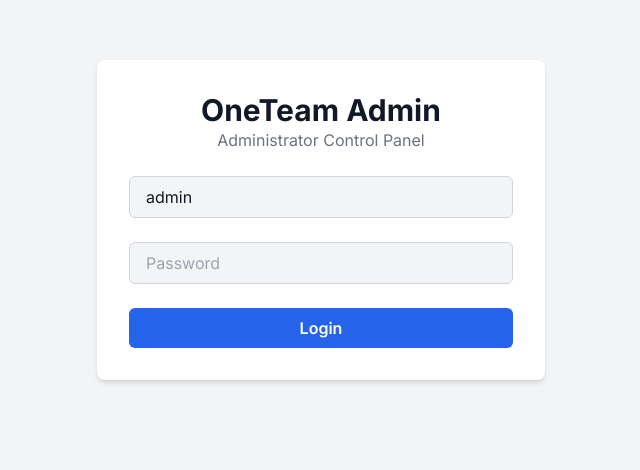
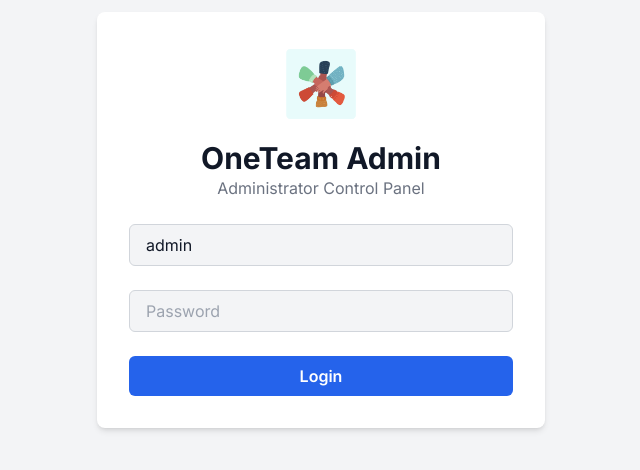
Before and after one commit to ryz3006/OneTeam, a React (Vite) app in the folder apps/admin-ui/: page / in a window 1280 px wide. Shown: the part 180-650 px from the top of the page, without its empty margins (319-959 px from the left). Built offline with nearby package versions, Linux system fonts and the light colour scheme; no server answers.

Commit message:
Update AdminLoginPage.jsx

```diff
--- a/apps/admin-ui/src/pages/AdminLoginPage.jsx
+++ b/apps/admin-ui/src/pages/AdminLoginPage.jsx
@@ -2,6 +2,7 @@ import React, { useState } from 'react';
 import { useNavigate } from 'react-router-dom';
 import { signInWithEmailAndPassword } from 'firebase/auth';
 import { auth } from '../firebase';
+import LogoOnly from '../images/Logo_only.png'; // Import the logo
 
 const AdminLoginPage = () => {
   const navigate = useNavigate();
@@ -28,6 +29,7 @@ const AdminLoginPage = () => {
     <div className="flex items-center justify-center min-h-screen bg-gray-100 dark:bg-gray-900">
       <div className="w-full max-w-md p-8 space-y-6 bg-white rounded-lg shadow-md dark:bg-gray-800">
         <div className="text-center">
+            <img src={LogoOnly} alt="OneTeam Logo" className="w-20 h-20 mx-auto mb-4" />
           <h1 className="text-3xl font-bold text-gray-900 dark:text-white">OneTeam Admin</h1>
           <p className="text-gray-500 dark:text-gray-400">Administrator Control Panel</p>
         </div>
```
